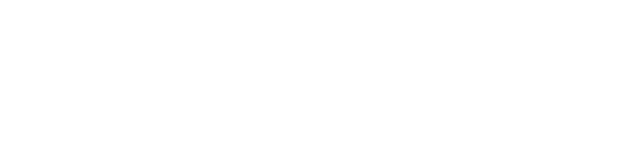
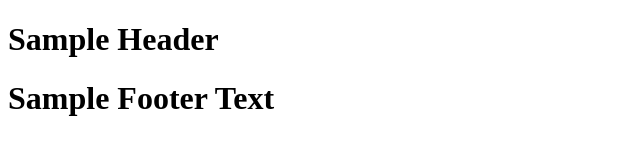
Before and after one commit to jis-edstem/HTML-test-repo, a plain HTML site: page index.html in a window 1280 px wide. Shown: the whole page, without its empty margins (0-640 px from the left). Drawn offline with Linux system fonts and the light colour scheme.

Commit message:
test: Added sample headers and sample footers
test: Add headers to the webpage (#1)

test: Add sample footers to the webpage (#2)

```diff
--- a/index.html
+++ b/index.html
@@ -6,6 +6,12 @@
     <title>Document</title>
 </head>
 <body>
+    <header>
+        <h1> Sample Header</h1>
+    </header>
 
+    <footer>
+        <h1> Sample Footer Text </h1>
+    </footer>
 </body>
 </html>
```
